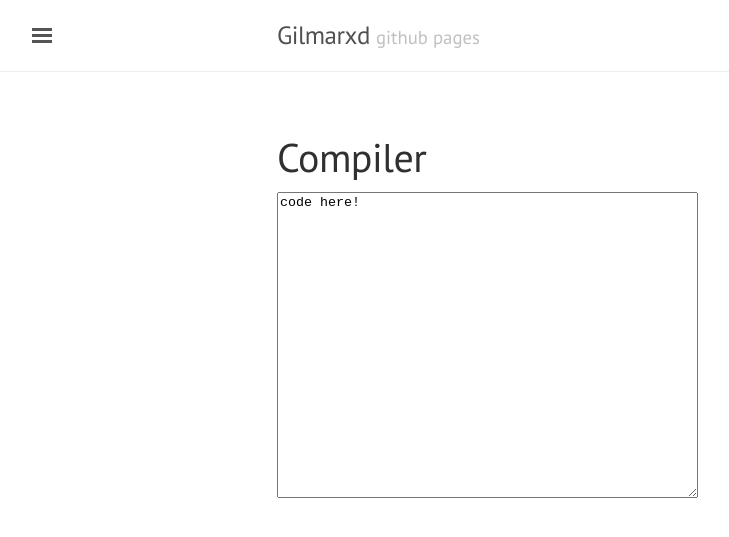
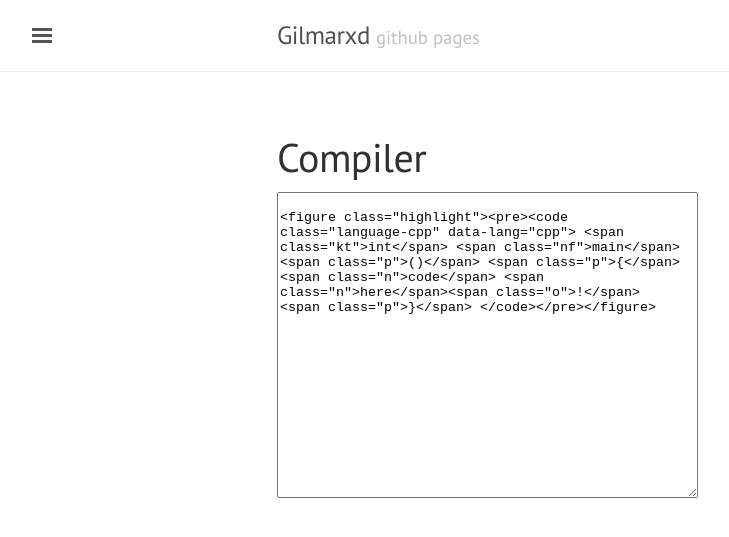
Before and after one commit to gilmarxd/gilmarxd.github.io, a Jekyll site: the page built from online_compiler.md, in a window 1280 px wide. Shown: the top 537 px of the page, without its empty margins (3-732 px from the left). Built offline with Jekyll 4.4.1, drawn with Linux system fonts in a browser that asks for light colours.

Commit message:
Update online_compiler.md

```diff
--- a/online_compiler.md
+++ b/online_compiler.md
@@ -3,5 +3,7 @@ layout: page
 title: Compiler
 ---
 <textarea rows="20" cols="50">
+{% highlight cpp %} int main() {
 code here!
+} {% endhighlight %}
 </textarea>
```
